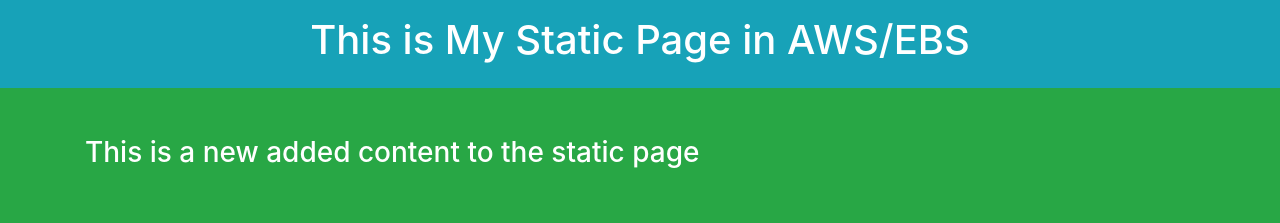
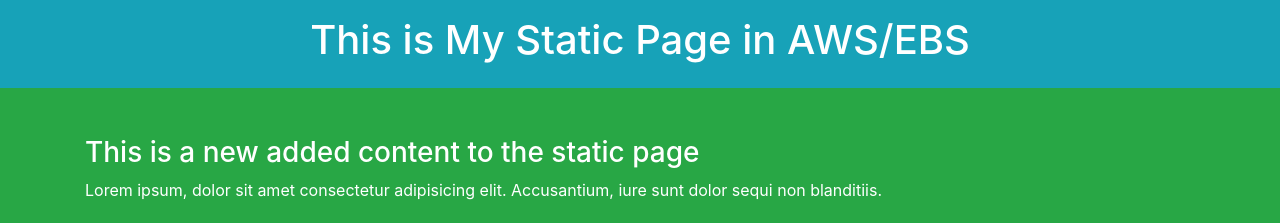
Before and after one commit to rhernandog/docler-static-page-aws, a website: page index.html in a window 1280 px wide. Shown: the top 223 px of the page. Drawn offline with nearby package versions, Linux system fonts and the light colour scheme.

Commit message:
Updated html for test

```diff
--- a/index.html
+++ b/index.html
@@ -37,6 +37,8 @@
         <div class="row">
           <div class="col-12 text-white">
             <h3>This is a new added content to the static page</h3>
+            <p>Lorem ipsum, dolor sit amet consectetur adipisicing elit. Accusantium, iure sunt dolor sequi non
+              blanditiis.</p>
             <img
               src="https://images.unsplash.com/photo-1506744038136-46273834b3fb?ixlib=rb-1.2.1&ixid=eyJhcHBfaWQiOjExMDk0fQ&w=1000&q=80"
               alt="" class="img-fluid mt-5">
```
